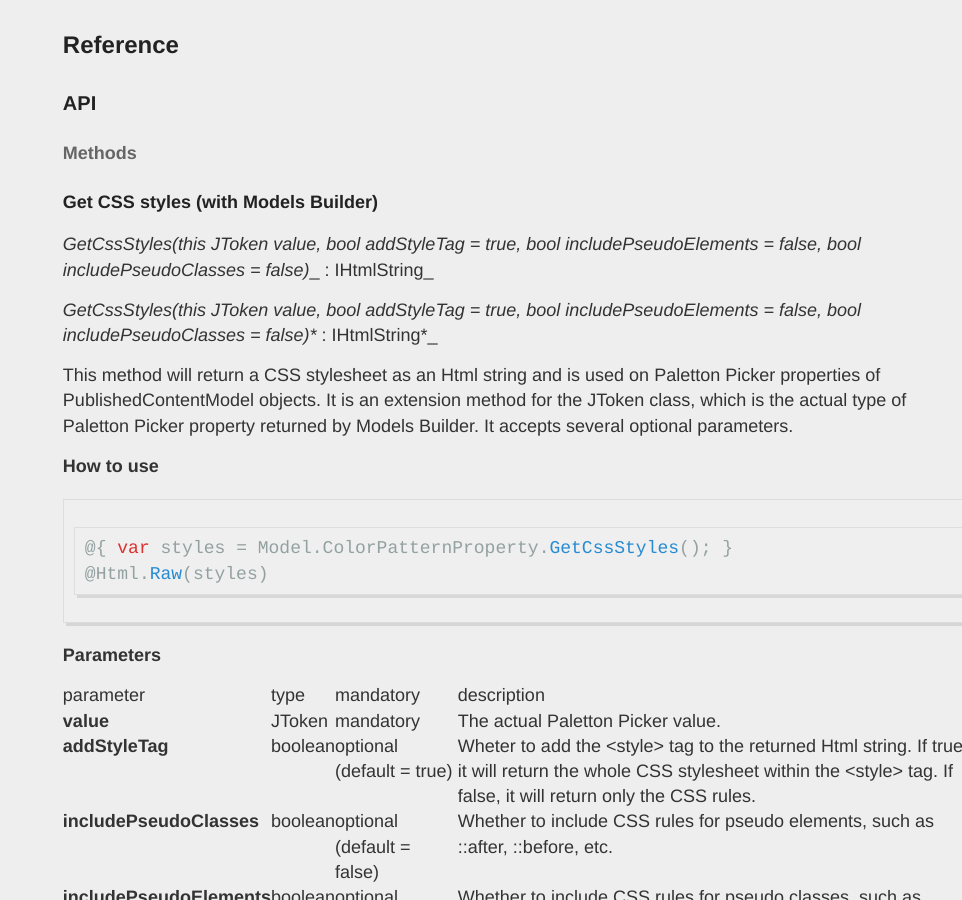
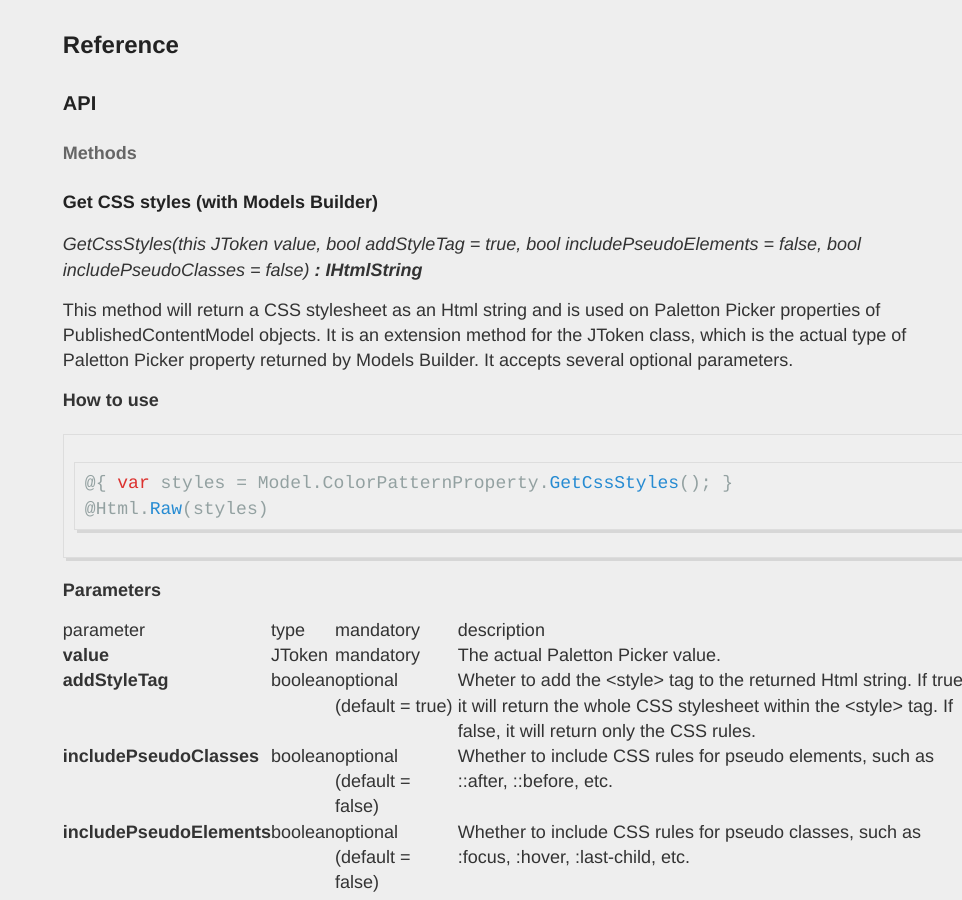
Before and after one commit to Vizioz/Paletton-Picker, a Jekyll site: the page built from docs/documentation.md, in a window 1280 px wide and 900 px high, scrolled down 3655 px. Shown: the whole window, without its empty margins (318-1280 px from the left). Built offline with Jekyll 4.4.1, drawn with Linux system fonts in a browser that asks for light colours.

Commit message:
Update documentation.md

```diff
--- a/docs/documentation.md
+++ b/docs/documentation.md
@@ -121,9 +121,7 @@
 
 ##### Get CSS styles (with Models Builder)
 
-*GetCssStyles(this JToken value, bool addStyleTag = true, bool includePseudoElements = false, bool includePseudoClasses = false)*_ : IHtmlString_
-
-_GetCssStyles(this JToken value, bool addStyleTag = true, bool includePseudoElements = false, bool includePseudoClasses = false)*_ : IHtmlString*_
+_GetCssStyles(this JToken value, bool addStyleTag = true, bool includePseudoElements = false, bool includePseudoClasses = false) **: IHtmlString**_
 
 This method will return a CSS stylesheet as an Html string and is used on Paletton Picker properties of PublishedContentModel objects. It is an extension method for the JToken class, which is the actual type of Paletton Picker property returned by Models Builder. It accepts several optional parameters.
 
```
